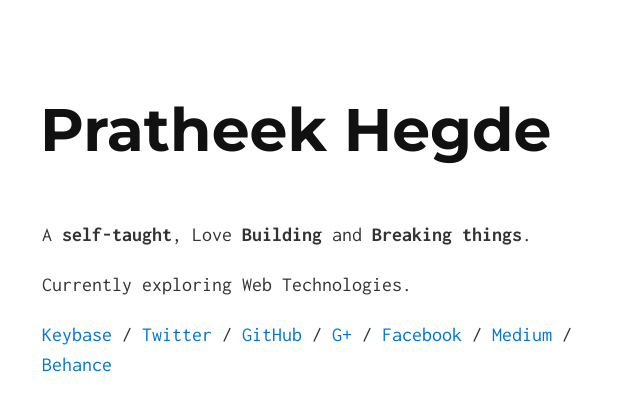
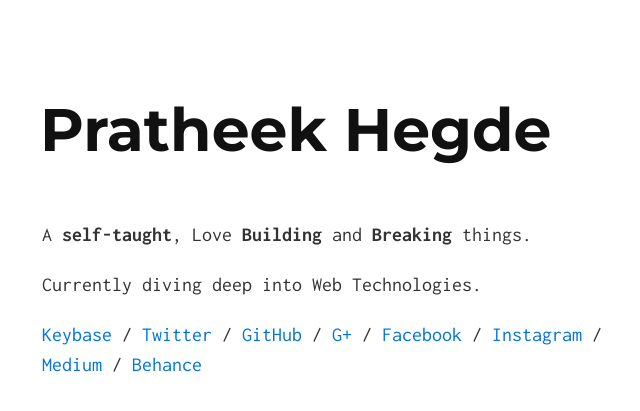
Before and after one commit to 13D94/13d94.github.io, a Jekyll site: the page built from index.md, in a window 1280 px wide. Shown: the top 411 px of the page, without its empty margins (298-938 px from the left). Built offline with Jekyll 4.4.1, drawn with Linux system fonts in a browser that asks for light colours.

Commit message:
chore: updated bio and links

```diff
--- a/index.md
+++ b/index.md
@@ -2,9 +2,8 @@
 layout: default
 ---
 
-A <b>self-taught</b>, Love <b>Building</b> and <b>Breaking things</b>.
+A <b>self-taught</b>, Love <b>Building</b> and <b>Breaking</b> things.
 
-Currently exploring Web Technologies.
+Currently diving deep into Web Technologies.
 
-
-[Keybase](https://keybase.io/pratheekhegde) / [Twitter](http://twitter.com/pratheekhegde) / [GitHub](http://github.com/pratheekhegde) / [G+](https://plus.google.com/+PratheekHegde) / [Facebook](https://facebook.com/pratheek.hegde) / [Medium](https://medium.com/@pratheekhegde) / [Behance](https://www.behance.net/pratheekhegde)
+[Keybase](https://keybase.io/pratheekhegde) / [Twitter](https://twitter.com/pratheekhegde) / [GitHub](https://github.com/pratheekhegde) / [G+](https://plus.google.com/+PratheekHegde) / [Facebook](https://facebook.com/pratheek.hegde) / [Instagram](https://www.instagram.com/pratheek_hegde/) / [Medium](https://medium.com/@pratheekhegde) / [Behance](https://www.behance.net/pratheekhegde)
```
